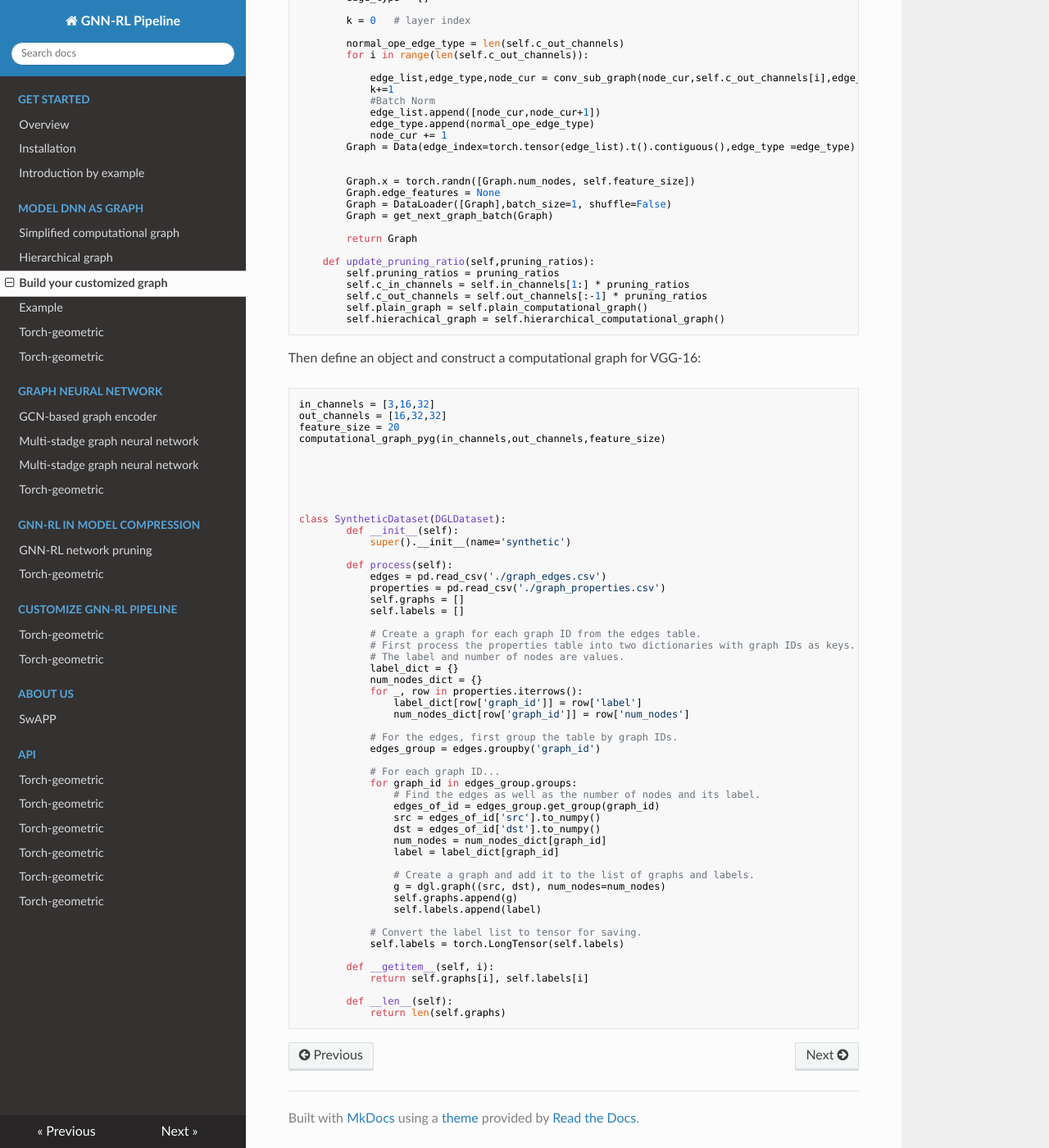
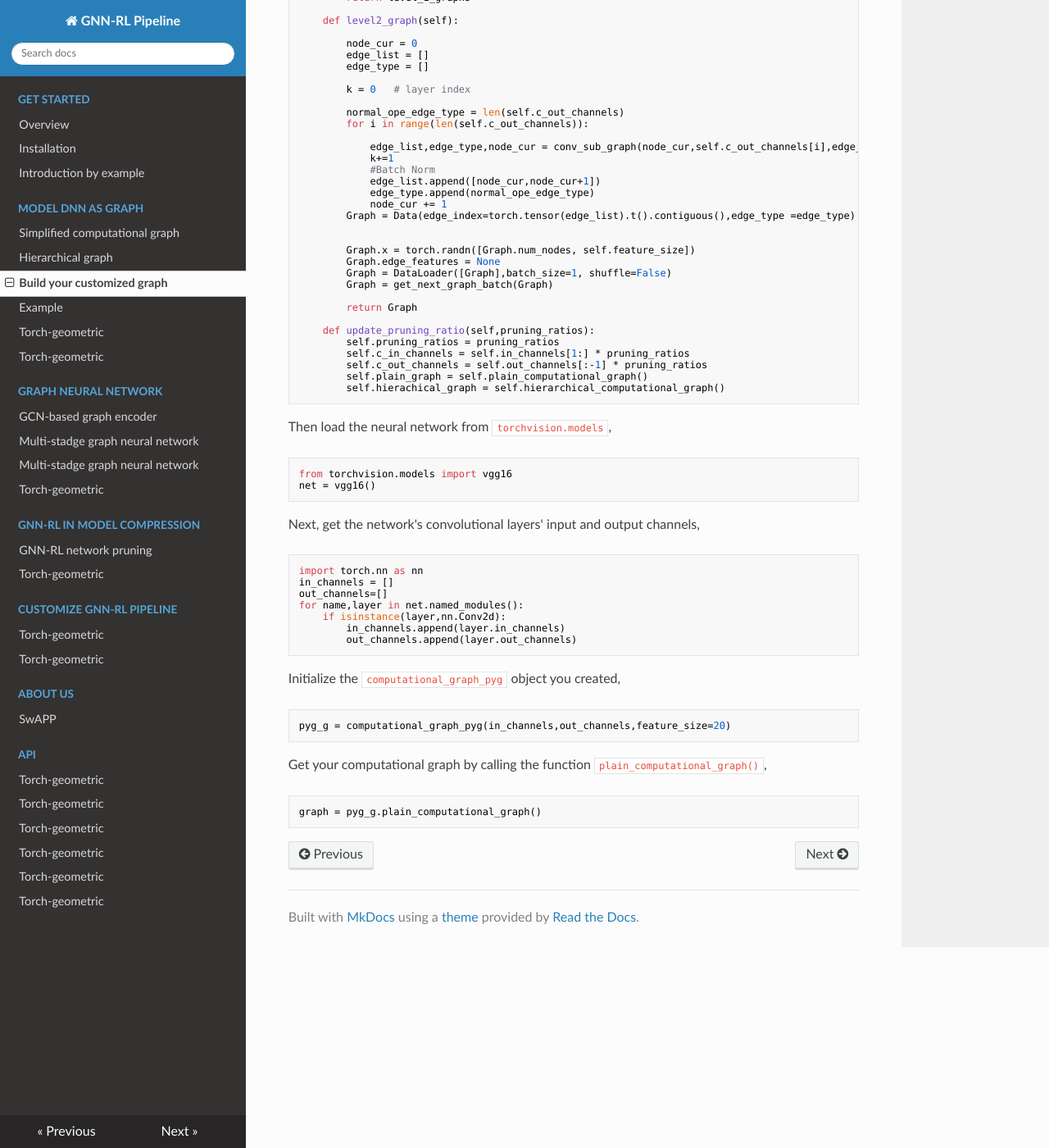
Before and after one commit to yusx-swapp/GNN-RL-Model-Compression, an MkDocs documentation site: the page built from docs/graph/custom.md, in a window 1280 px wide and 1400 px high, scrolled down 946 px. Shown: the whole window at 82% size. Built offline with MkDocs 1.6.1, drawn with Linux system fonts in a browser that asks for light colours; nearby versions of some CDN libraries; some of the changed text lies outside the part shown.

Commit message:
update docs

````diff
--- a/docs/graph/custom.md
+++ b/docs/graph/custom.md
@@ -2,139 +2,188 @@
 ## Create your customized graph construction method
 
 In this subsection we give the example for model VGG-16 as computational graph use Torch-Geometric package. Create the graph by convolutional layer's in and out channels. Write a class for converting DNN to computational graph:
+```python
+from gnnrl.graph_env.graph_construction import conv_motif,conv_sub_graph
+from gnnrl.utils.batchwise_graphs import get_next_graph_batch
+import torch
+from torch_geometric.data import Data
+from torch_geometric.data import DataLoader
 
-    class computational_graph_pyg():
-        def __init__(self, in_channels, out_channels, feature_size, device=None, pruning_ratios=1):
-            self.in_channels = in_channels
-            self.out_channels = out_channels
-            self.pruning_ratios = pruning_ratios
-            self.c_in_channels = self.in_channels[1:] * pruning_ratios
-            self.c_out_channels = self.out_channels[:-1] * pruning_ratios
-            self.feature_size = feature_size
+class computational_graph_pyg():
+    def __init__(self, in_channels, out_channels, feature_size, device=None, pruning_ratios=1):
+        self.in_channels = in_channels
+        self.out_channels = out_channels
+        self.pruning_ratios = pruning_ratios
+        self.c_in_channels = self.in_channels[1:] * pruning_ratios
+        self.c_out_channels = self.out_channels[:-1] * pruning_ratios
+        self.feature_size = feature_size
 
-            if device is None:
-                self.device = torch.device("cuda" if torch.cuda.is_available() else "cpu")
-            else:
-                self.device = device
+        if device is None:
+            self.device = torch.device("cuda" if torch.cuda.is_available() else "cpu")
+        else:
+            self.device = device
 
-            self.plain_graph = self.plain_computational_graph()
-            self.hierachical_graph = self.hierarchical_computational_graph()
+        self.plain_graph = self.plain_computational_graph()
+        self.hierachical_graph = self.hierarchical_computational_graph()
 
-        def plain_computational_graph(self):
-            return None
+    def plain_computational_graph(self):
+        return None
 
-        def hierarchical_computational_graph(self):
+    def hierarchical_computational_graph(self):
 
-            hierarchical_graph={}
-            hierarchical_graph['level1'] = self.level1_graph().to(self.device)
-            hierarchical_graph['level2'] = self.level2_graph().to(self.device)
-            return hierarchical_graph
+        hierarchical_graph={}
+        hierarchical_graph['level1'] = self.level1_graph().to(self.device)
+        hierarchical_graph['level2'] = self.level2_graph().to(self.device)
+        return hierarchical_graph
 
-        def level1_graph(self):
+    def level1_graph(self):
 
-            level_1_graphs = []
+        level_1_graphs = []
 
-            for in_c in self.c_in_channels:
-                edge_index = conv_motif(in_c)
+        for in_c in self.c_in_channels:
+            edge_index = conv_motif(in_c)
 
-                G = Data(edge_index=torch.tensor(edge_index).long().t().contiguous())
-                G.x = torch.randn([G.num_nodes,self.feature_size]).to(self.device)
-                level_1_graphs.append(G.to(self.device))
+            G = Data(edge_index=torch.tensor(edge_index).long().t().contiguous())
+            G.x = torch.randn([G.num_nodes,self.feature_size]).to(self.device)
+            level_1_graphs.append(G.to(self.device))
 
-            level_1_graphs = DataLoader(level_1_graphs,batch_size=len(level_1_graphs), shuffle=False)
-            level_1_graphs = get_next_graph_batch(level_1_graphs)
+        level_1_graphs = DataLoader(level_1_graphs,batch_size=len(level_1_graphs), shuffle=False)
+        level_1_graphs = get_next_graph_batch(level_1_graphs)
 
 
-            return level_1_graphs
+        return level_1_graphs
 
-        def level2_graph(self):
+    def level2_graph(self):
 
-            node_cur = 0
-            edge_list = []
-            edge_type = []
+        node_cur = 0
+        edge_list = []
+        edge_type = []
 
-            k = 0   # layer index
+        k = 0   # layer index
 
-            normal_ope_edge_type = len(self.c_out_channels)
-            for i in range(len(self.c_out_channels)):
+        normal_ope_edge_type = len(self.c_out_channels)
+        for i in range(len(self.c_out_channels)):
 
-                edge_list,edge_type,node_cur = conv_sub_graph(node_cur,self.c_out_channels[i],edge_list,edge_type,i,normal_ope_edge_type)
-                k+=1
-                #Batch Norm
-                edge_list.append([node_cur,node_cur+1])
-                edge_type.append(normal_ope_edge_type)
-                node_cur += 1
-            Graph = Data(edge_index=torch.tensor(edge_list).t().contiguous(),edge_type =edge_type)
+            edge_list,edge_type,node_cur = conv_sub_graph(node_cur,self.c_out_channels[i],edge_list,edge_type,i,normal_ope_edge_type)
+            k+=1
+            #Batch Norm
+            edge_list.append([node_cur,node_cur+1])
+            edge_type.append(normal_ope_edge_type)
+            node_cur += 1
+        Graph = Data(edge_index=torch.tensor(edge_list).t().contiguous(),edge_type =edge_type)
 
 
-            Graph.x = torch.randn([Graph.num_nodes, self.feature_size])
-            Graph.edge_features = None
-            Graph = DataLoader([Graph],batch_size=1, shuffle=False)
-            Graph = get_next_graph_batch(Graph)
+        Graph.x = torch.randn([Graph.num_nodes, self.feature_size])
+        Graph.edge_features = None
+        Graph = DataLoader([Graph],batch_size=1, shuffle=False)
+        Graph = get_next_graph_batch(Graph)
 
-            return Graph
+        return Graph
 
-        def update_pruning_ratio(self,pruning_ratios):
-            self.pruning_ratios = pruning_ratios
-            self.c_in_channels = self.in_channels[1:] * pruning_ratios
-            self.c_out_channels = self.out_channels[:-1] * pruning_ratios
-            self.plain_graph = self.plain_computational_graph()
-            self.hierachical_graph = self.hierarchical_computational_graph()
+    def update_pruning_ratio(self,pruning_ratios):
+        self.pruning_ratios = pruning_ratios
+        self.c_in_channels = self.in_channels[1:] * pruning_ratios
+        self.c_out_channels = self.out_channels[:-1] * pruning_ratios
+        self.plain_graph = self.plain_computational_graph()
+        self.hierachical_graph = self.hierarchical_computational_graph()
+```
 
-
-Then define an object and construct a computational graph for VGG-16:
-
-    in_channels = [3,16,32]
-    out_channels = [16,32,32]
-    feature_size = 20
-    computational_graph_pyg(in_channels,out_channels,feature_size)
+Then load the neural network from `torchvision.models`,
+```python
+from torchvision.models import vgg16
+net = vgg16()
+```
+Next, get the network's convolutional layers' input and output channels,
+```python
+import torch.nn as nn
+in_channels = []
+out_channels=[]
+for name,layer in net.named_modules():
+    if isinstance(layer,nn.Conv2d):
+        in_channels.append(layer.in_channels)
+        out_channels.append(layer.out_channels)
+```
+Initialize the ```computational_graph_pyg``` object you created,
+```python
+pyg_g = computational_graph_pyg(in_channels,out_channels,feature_size=20)
+```
+Get your computational graph by calling the function ```plain_computational_graph()```,
+```python
+graph = pyg_g.plain_computational_graph()
+```
 
 
 
 
 
+[comment]: <> (    class SyntheticDataset&#40;DGLDataset&#41;:)
 
-    class SyntheticDataset(DGLDataset):
-            def __init__(self):
-                super().__init__(name='synthetic')
+[comment]: <> (            def __init__&#40;self&#41;:)
 
-            def process(self):
-                edges = pd.read_csv('./graph_edges.csv')
-                properties = pd.read_csv('./graph_properties.csv')
-                self.graphs = []
-                self.labels = []
+[comment]: <> (                super&#40;&#41;.__init__&#40;name='synthetic'&#41;)
 
-                # Create a graph for each graph ID from the edges table.
-                # First process the properties table into two dictionaries with graph IDs as keys.
-                # The label and number of nodes are values.
-                label_dict = {}
-                num_nodes_dict = {}
-                for _, row in properties.iterrows():
-                    label_dict[row['graph_id']] = row['label']
-                    num_nodes_dict[row['graph_id']] = row['num_nodes']
+[comment]: <> (            def process&#40;self&#41;:)
 
-                # For the edges, first group the table by graph IDs.
-                edges_group = edges.groupby('graph_id')
+[comment]: <> (                edges = pd.read_csv&#40;'./graph_edges.csv'&#41;)
 
-                # For each graph ID...
-                for graph_id in edges_group.groups:
-                    # Find the edges as well as the number of nodes and its label.
-                    edges_of_id = edges_group.get_group(graph_id)
-                    src = edges_of_id['src'].to_numpy()
-                    dst = edges_of_id['dst'].to_numpy()
-                    num_nodes = num_nodes_dict[graph_id]
-                    label = label_dict[graph_id]
+[comment]: <> (                properties = pd.read_csv&#40;'./graph_properties.csv'&#41;)
 
-                    # Create a graph and add it to the list of graphs and labels.
-                    g = dgl.graph((src, dst), num_nodes=num_nodes)
-                    self.graphs.append(g)
-                    self.labels.append(label)
+[comment]: <> (                self.graphs = [])
 
-                # Convert the label list to tensor for saving.
-                self.labels = torch.LongTensor(self.labels)
+[comment]: <> (                self.labels = [])
 
-            def __getitem__(self, i):
-                return self.graphs[i], self.labels[i]
+[comment]: <> (                # Create a graph for each graph ID from the edges table.)
 
-            def __len__(self):
-                return len(self.graphs)
+[comment]: <> (                # First process the properties table into two dictionaries with graph IDs as keys.)
+
+[comment]: <> (                # The label and number of nodes are values.)
+
+[comment]: <> (                label_dict = {})
+
+[comment]: <> (                num_nodes_dict = {})
+
+[comment]: <> (                for _, row in properties.iterrows&#40;&#41;:)
+
+[comment]: <> (                    label_dict[row['graph_id']] = row['label'])
+
+[comment]: <> (                    num_nodes_dict[row['graph_id']] = row['num_nodes'])
+
+[comment]: <> (                # For the edges, first group the table by graph IDs.)
+
+[comment]: <> (                edges_group = edges.groupby&#40;'graph_id'&#41;)
+
+[comment]: <> (                # For each graph ID...)
+
+[comment]: <> (                for graph_id in edges_group.groups:)
+
+[comment]: <> (                    # Find the edges as well as the number of nodes and its label.)
+
+[comment]: <> (                    edges_of_id = edges_group.get_group&#40;graph_id&#41;)
+
+[comment]: <> (                    src = edges_of_id['src'].to_numpy&#40;&#41;)
+
+[comment]: <> (                    dst = edges_of_id['dst'].to_numpy&#40;&#41;)
+
+[comment]: <> (                    num_nodes = num_nodes_dict[graph_id])
+
+[comment]: <> (                    label = label_dict[graph_id])
+
+[comment]: <> (                    # Create a graph and add it to the list of graphs and labels.)
+
+[comment]: <> (                    g = dgl.graph&#40;&#40;src, dst&#41;, num_nodes=num_nodes&#41;)
+
+[comment]: <> (                    self.graphs.append&#40;g&#41;)
+
+[comment]: <> (                    self.labels.append&#40;label&#41;)
+
+[comment]: <> (                # Convert the label list to tensor for saving.)
+
+[comment]: <> (                self.labels = torch.LongTensor&#40;self.labels&#41;)
+
+[comment]: <> (            def __getitem__&#40;self, i&#41;:)
+
+[comment]: <> (                return self.graphs[i], self.labels[i])
+
+[comment]: <> (            def __len__&#40;self&#41;:)
+
+[comment]: <> (                return len&#40;self.graphs&#41;)
````
Also changed, not shown: docs/graph/hierarchi.md (+41 -32 lines), docs/graph/simplified.md (+39 -30 lines), docs/intro.md (+1 -3 lines), docs/overview.md (+1 -1 lines).
